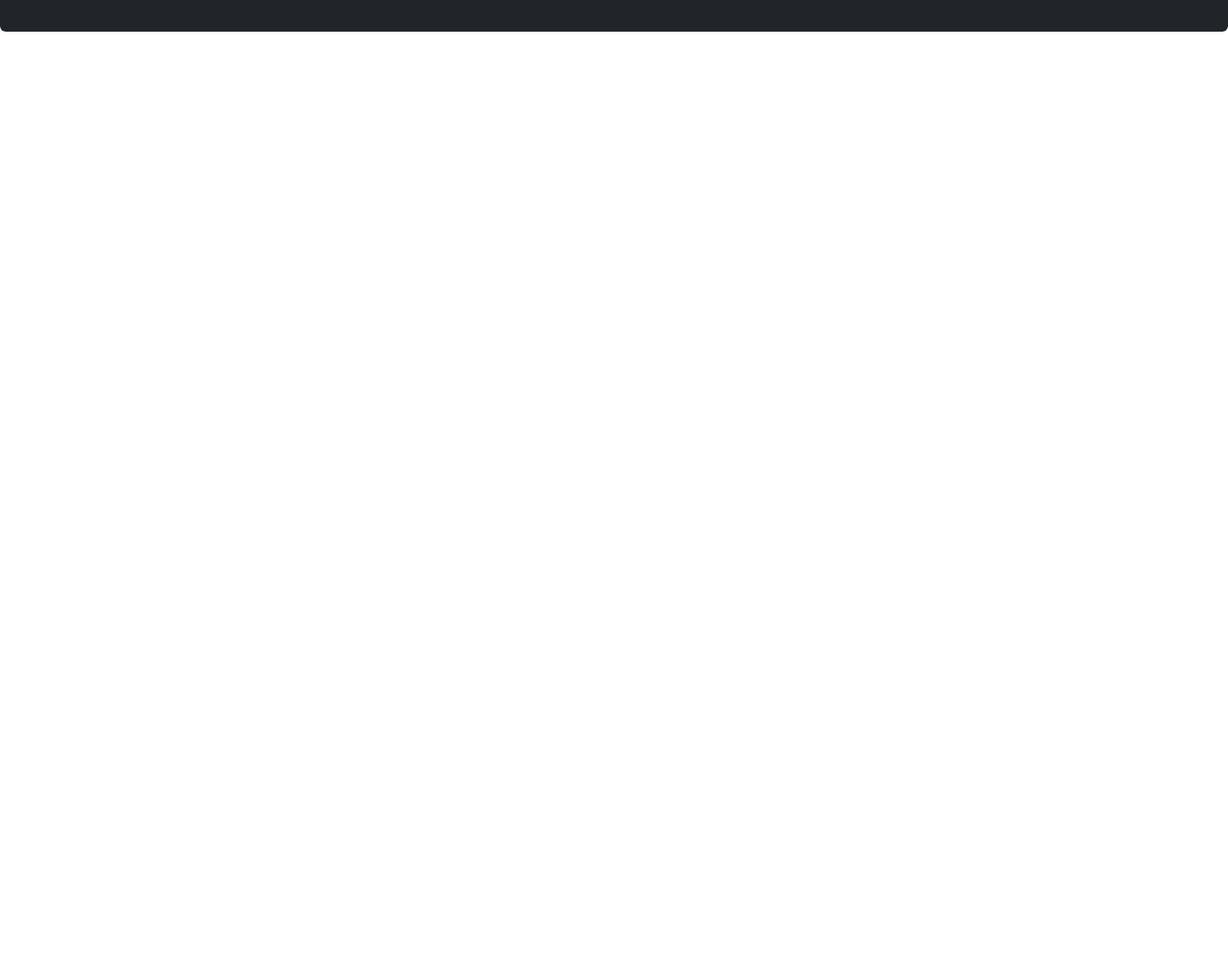
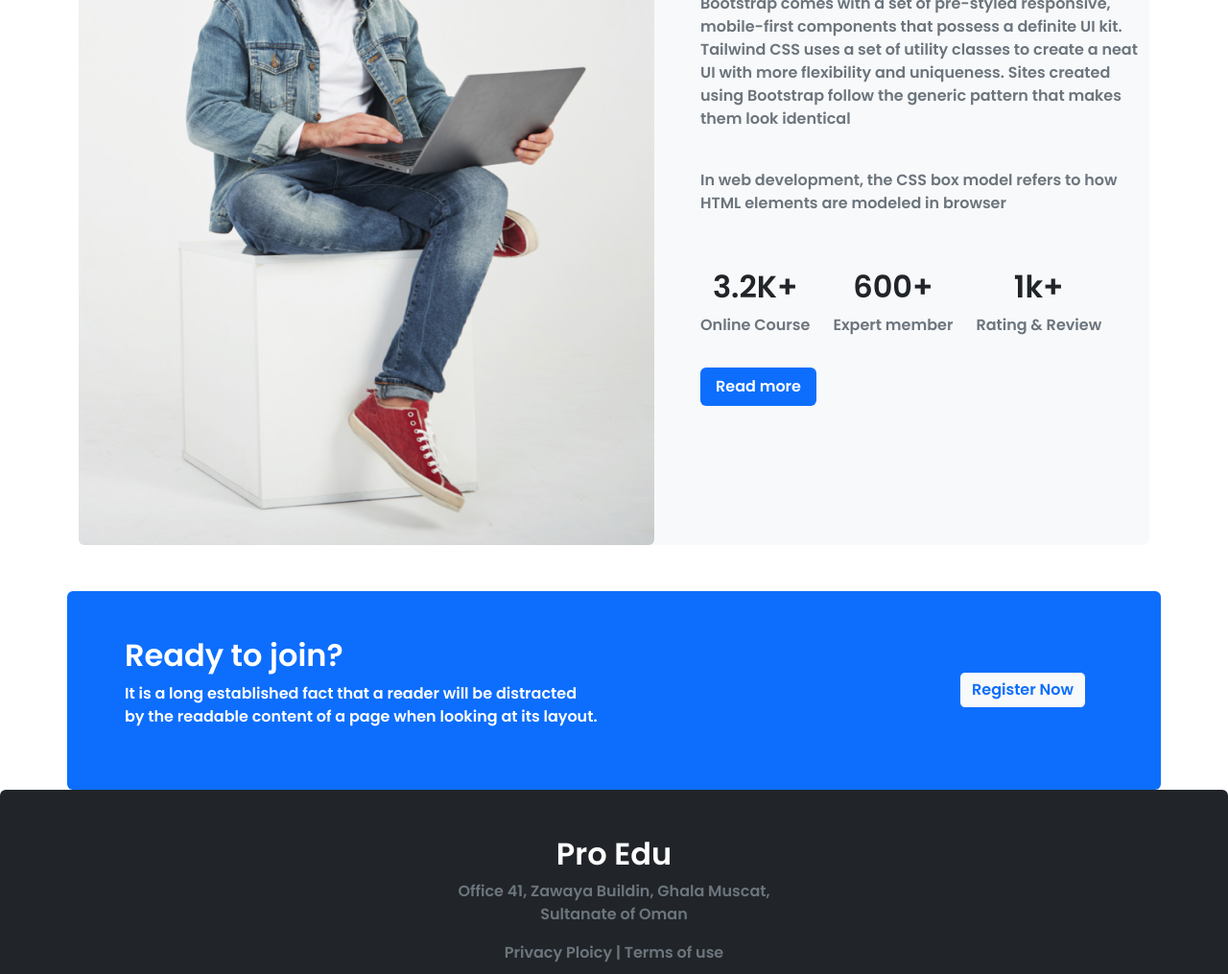
Before and after one commit to hossainahmad1/assignment-3-bootstrap, a plain HTML site: page index.html in a window 1280 px wide. Shown: the part 2191-3206 px from the top of the page at 96% size. Before the commit the page ends 2224 px from the top, so only its background shows below. Drawn offline with nearby package versions, Linux system fonts and the light colour scheme.

Commit message:
modal add

```diff
--- a/index.html
+++ b/index.html
@@ -274,7 +274,107 @@
         <!-- -------------course section end ------------->
 
 
+        <!----------- E learning section start---------- -->
+        <section>
+            <div class="container my-5">
+                <div class="d-flex align-items-center gap-5 bg-light rounded">
+                    <div>
+                        <img class="rounded" src="images/working.png" alt="">
+                    </div>
+                    <div class="bg-light gap-3">
+                        <h2>Explore The elearning <br>
+                            Institute
+                        </h2>
+                        <p class="text-secondary">Bootstrap comes with a set of pre-styled responsive, mobile-first
+                            components that possess a
+                            definite UI kit. Tailwind CSS uses a set of utility classes to create a neat UI with more
+                            flexibility and uniqueness. Sites created using Bootstrap follow the generic pattern that
+                            makes them look identical
+                        </p>
+                        <br>
+                        <p class="text-secondary">In web development, the CSS box model refers to how HTML elements are
+                            modeled in browser
+                        </p>
+                        <br>
+                        <div class="d-flex gap-3 mt-3">
+                            <div class="me-2">
+                                <h2 class="text-center">3.2K+</h2>
+                                <p class="text-secondary">Online Course</p>
+                            </div>
+                            <div class="me-2">
+                                <h2 class="text-center">600+</h2>
+                                <p class="text-secondary">Expert member
+                                </p>
+                            </div>
+                            <div class="me-2">
+                                <h2 class="text-center">1k+</h2>
+                                <p class="text-secondary">Rating & Review</p>
+                            </div>
+                        </div>
+                        <div class="mt-3"><button class="text-white bg-primary rounded px-3 py-2 border border-0"
+                                type="submit">Read
+                                more</button></div>
+                    </div>
+                </div>
+            </div>
+        </section>
+        <!----------- E learning section end---------- -->
 
+
+        <!-- -------------modal section start---------------->
+        <section>
+            <div class="container mt-5">
+                <div
+                    class=" row row-cols-lg-6 row-cols-md-1 row-cols-sm-1 bg-primary d-flex justify-content-between align-items-center p-5 rounded">
+                    <div class="col col-lg-6">
+                        <div>
+                            <h2 class="text-white">Ready to join?</h2>
+                            <p class="text-white">It is a long established fact that a reader will be distracted <br> by
+                                the
+                                readable content of a
+                                page when looking at its layout.</p>
+                        </div>
+                    </div>
+
+                    <div class="col">
+                        <button type="button" class="btn btn-primary bg-light text-primary" data-bs-toggle="modal"
+                            data-bs-target="#exampleModal" data-bs-whatever="@getbootstrap">Register Now</button>
+
+                        <div class="modal fade" id="exampleModal" tabindex="-1" aria-labelledby="exampleModalLabel"
+                            aria-hidden="true">
+                            <div class="modal-dialog">
+                                <div class="modal-content">
+                                    <div class="modal-header">
+                                        <h5 class="modal-title" id="exampleModalLabel">New message</h5>
+                                        <button type="button" class="btn-close" data-bs-dismiss="modal"
+                                            aria-label="Close"></button>
+                                    </div>
+                                    <div class="modal-body">
+                                        <form>
+                                            <div class="mb-3">
+                                                <label for="recipient-name" class="col-form-label">Recipient:</label>
+                                                <input type="text" class="form-control" id="recipient-name">
+                                            </div>
+                                            <div class="mb-3">
+                                                <label for="message-text" class="col-form-label">Message:</label>
+                                                <textarea class="form-control" id="message-text"></textarea>
+                                            </div>
+                                        </form>
+                                    </div>
+                                    <div class="modal-footer">
+                                        <button type="button" class="btn btn-secondary"
+                                            data-bs-dismiss="modal">Close</button>
+                                        <button type="button" class="btn btn-primary">Send message</button>
+                                    </div>
+                                </div>
+                            </div>
+                        </div>
+                    </div>
+
+                </div>
+            </div>
+        </section>
+        <!-- -------------modal section start---------------->
 
     </main>
 
```
